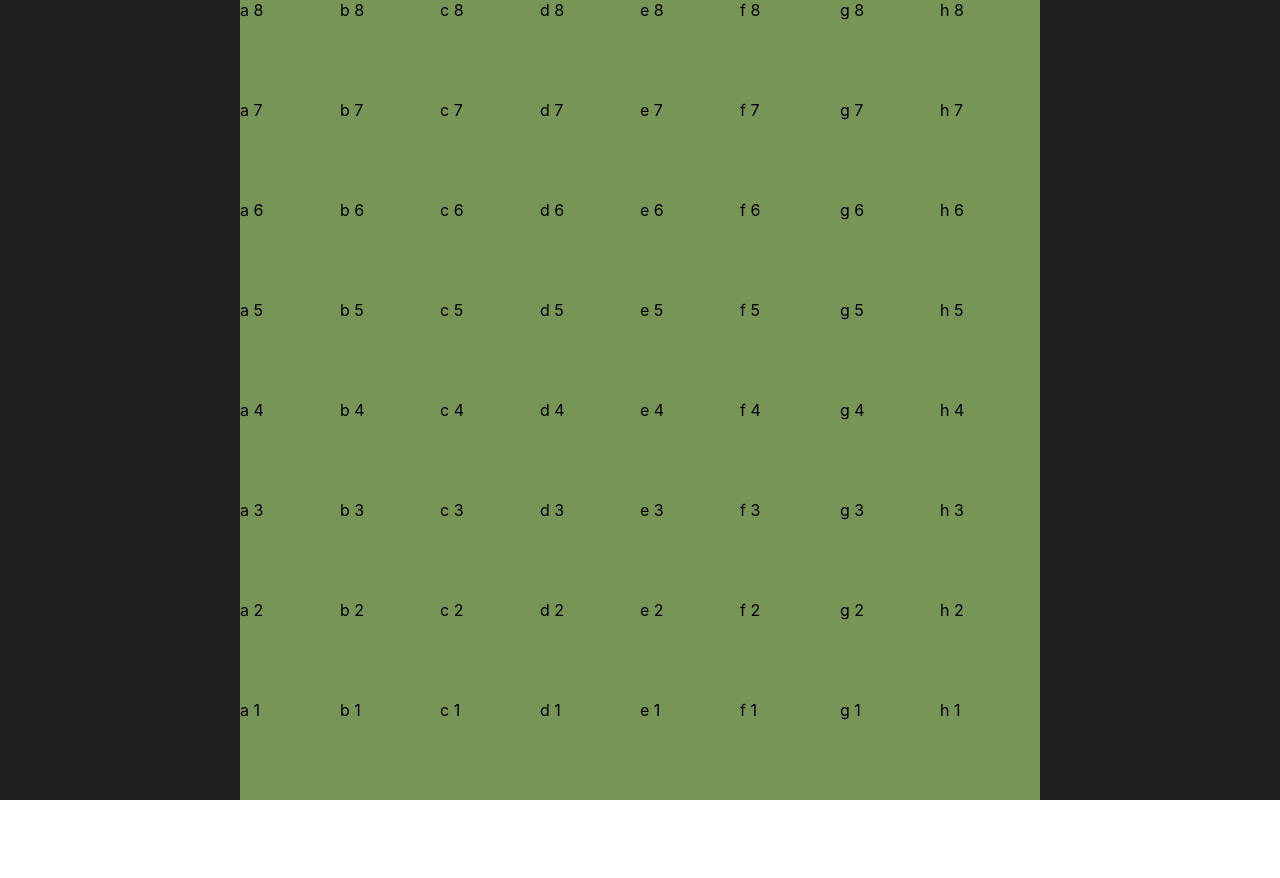
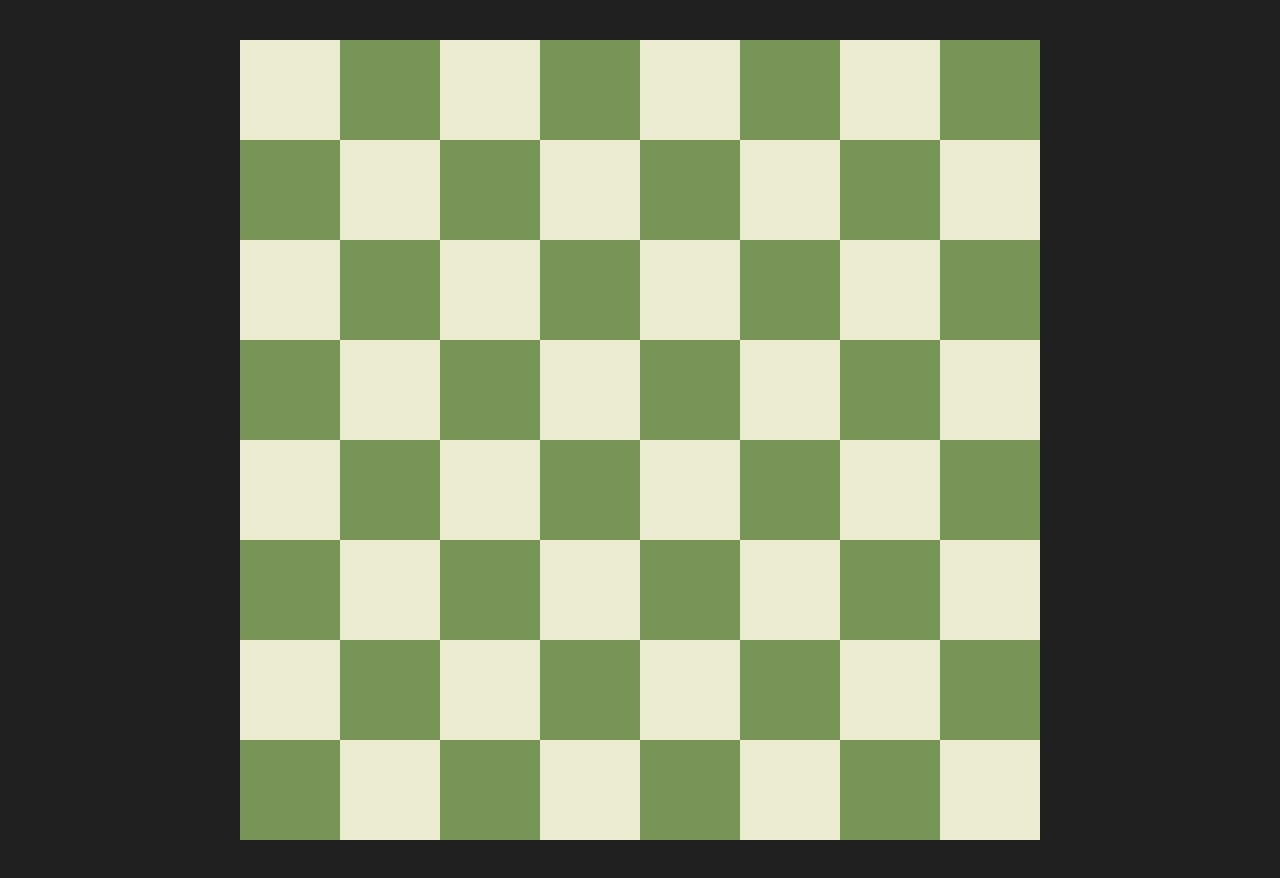
Before and after one commit to spidey0p/chess-game, a React (Create React App) app: page / in a window 1280 px wide. Before the commit the page ends 800 px from the top, so only its background shows below. Built offline with nearby package versions, Linux system fonts and the light colour scheme.

Commit message:
chess board commpleation

```diff
--- a/src/App.css
+++ b/src/App.css
@@ -1,7 +1,7 @@
 #app{
   display: grid;
   place-content: center;
-  height: 100vh;
-  background-color: #202020;
+  height: 110vh;
+  background-color:#202020;
 
 }
--- a/src/components/Chessboard.css
+++ b/src/components/Chessboard.css
@@ -4,10 +4,17 @@
     grid-template-rows: repeat(8,100px);
     width: 800px;
     height: 800px;
-    background-color: #779556;
+    background-color: blue;
 }
 
 #chessboard .tile{
     width: 100px;
     height: 100px;
 }
+
+#chessboard .black-tile{
+    background-color: #779556;
+}
+#chessboard .white-tile{
+    background-color: #ebecd0;
+}
--- a/src/components/Chessboard.tsx
+++ b/src/components/Chessboard.tsx
@@ -10,8 +10,15 @@ export default function Chessboard(){
 
     for(let j = verticalAxis.length - 1;j>=0;j--){
         for(let i = 0;i<horizontalAxis.length;i++){
+            const number = j+i+2;
+            if(number % 2 === 0){
+                board.push(
+                    <div className="tile black-tile"></div>
+                );
+            } else{
             board.push(
-                <div className="tile">{horizontalAxis[i]} {verticalAxis[j]}</div>);
+                <div className="tile white-tile"></div>);
+            }
         }
     }
 return <div id="chessboard">{board}</div>
```
